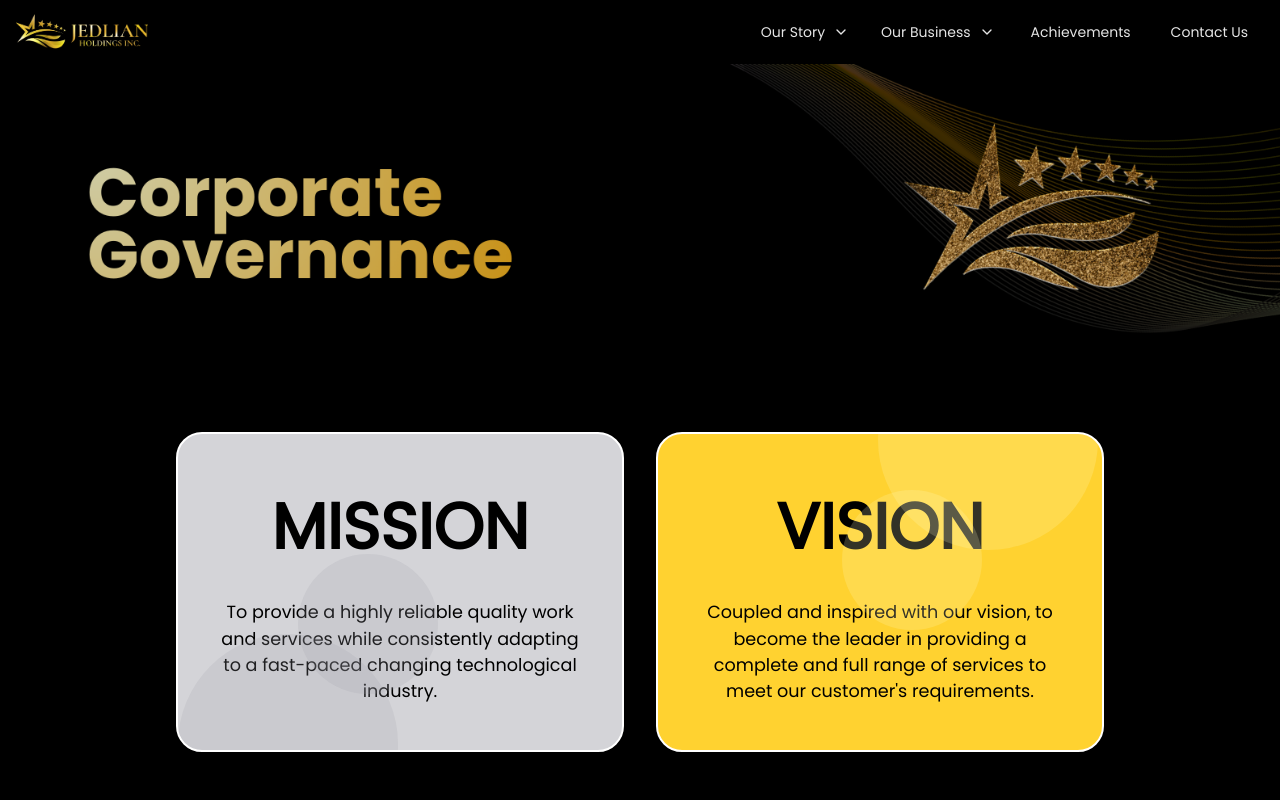
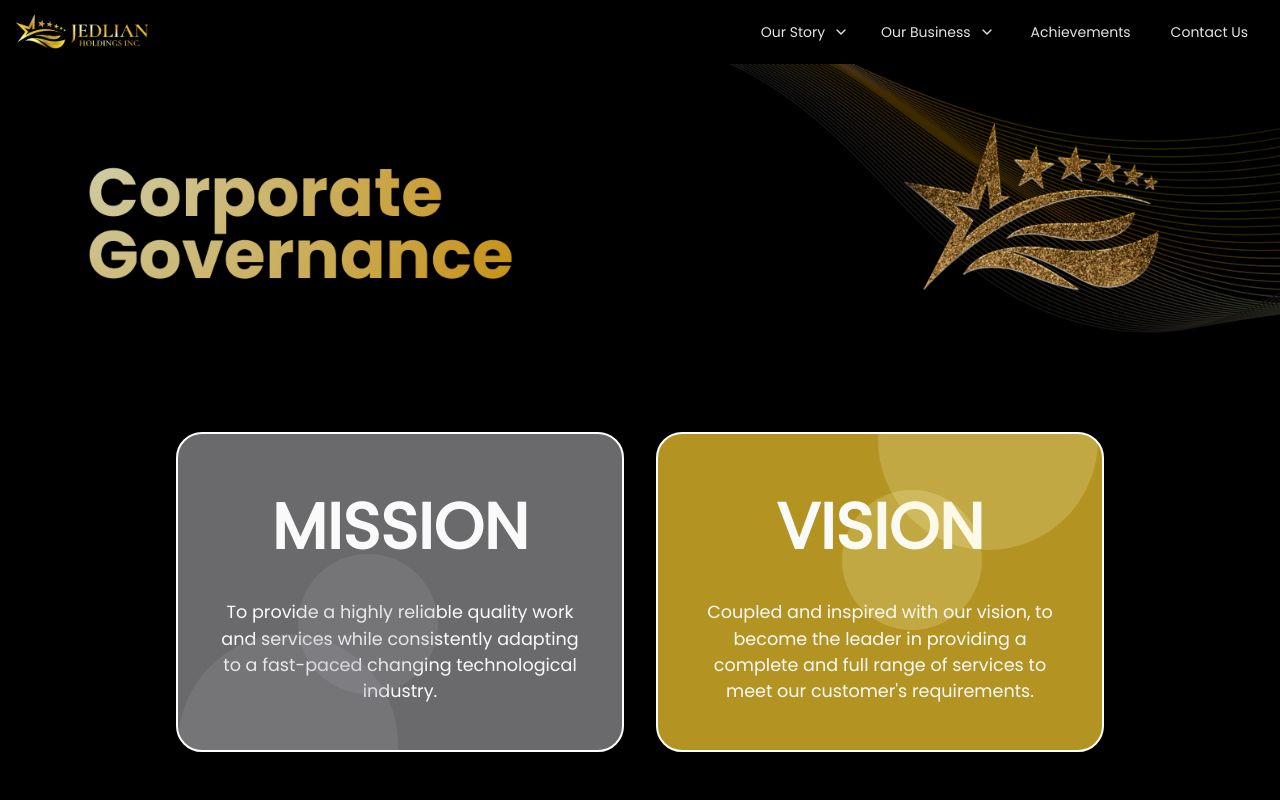
Before and after one commit to M1chael30/jedlian, a Next.js app: page /corporate-governance in a window 1280 px wide. Shown: the top 800 px of the page. Built offline with nearby package versions, Linux system fonts and the light colour scheme.

Commit message:
edited mission vision opacity

```diff
--- a/components/components-mission-vision-section/mission-vision-widget.jsx
+++ b/components/components-mission-vision-section/mission-vision-widget.jsx
@@ -15,7 +15,7 @@ export default function MissionVisionWidget({
         rounded-3xl sm:rounded-4xl
         p-10 w-full h-60 lg:w-full
         md:h-80 md:w-80
-        text-black border-white border-2
+         border-white border-2
         ${customClassName}
       `}
   >
--- a/components/components-mission-vision-section/mission-vision.jsx
+++ b/components/components-mission-vision-section/mission-vision.jsx
@@ -11,14 +11,14 @@ export default function MissionVision() {
    <MissionVisionWidget
     title={missionVisionData[0].title}
     description={missionVisionData[0].description}
-    customClassName="bg-zinc-300 w-full max-w-md"
+    customClassName="bg-zinc-300/50 w-full max-w-md"
     type="mission"
    />
 
    <MissionVisionWidget
     title={missionVisionData[1].title}
     description={missionVisionData[1].description}
-    customClassName="bg-amber-300 w-full max-w-md"
+    customClassName="bg-amber-300/70 w-full max-w-md"
     type="vision"
    />
   </section>
```
